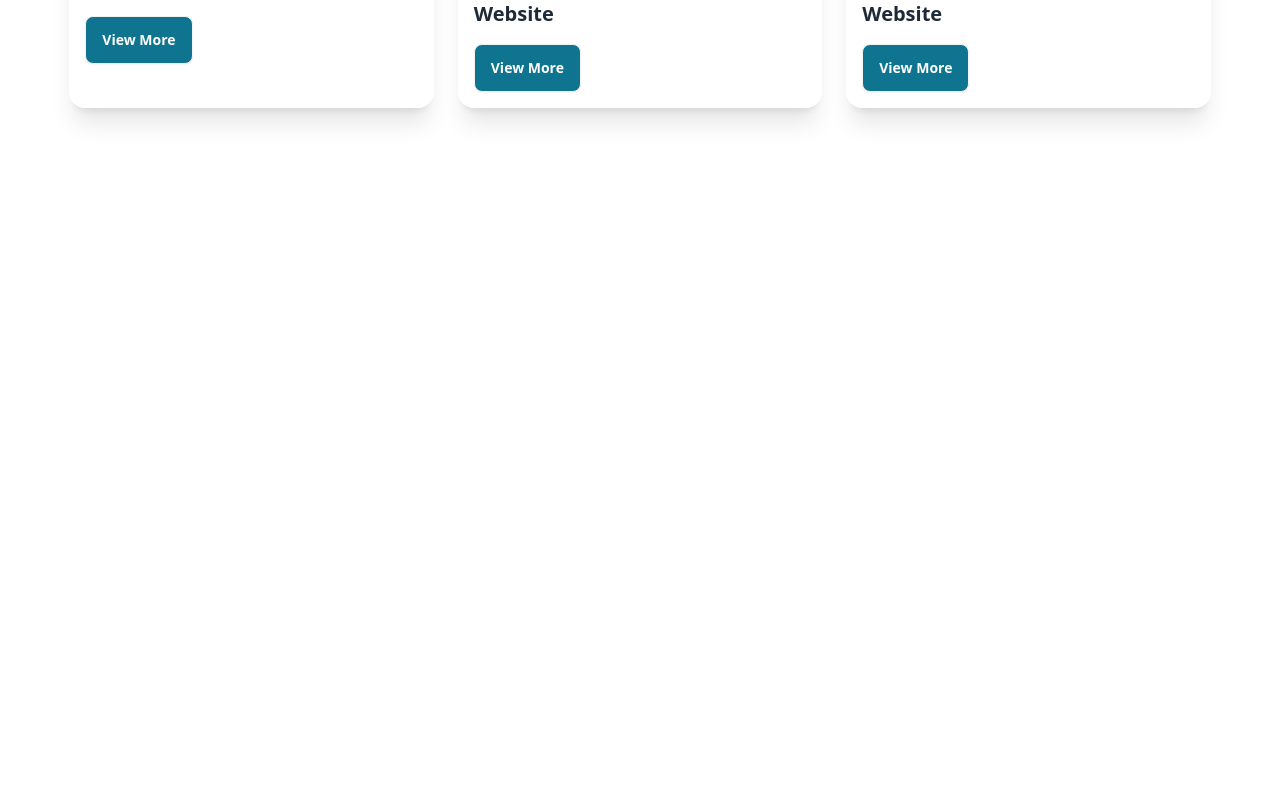
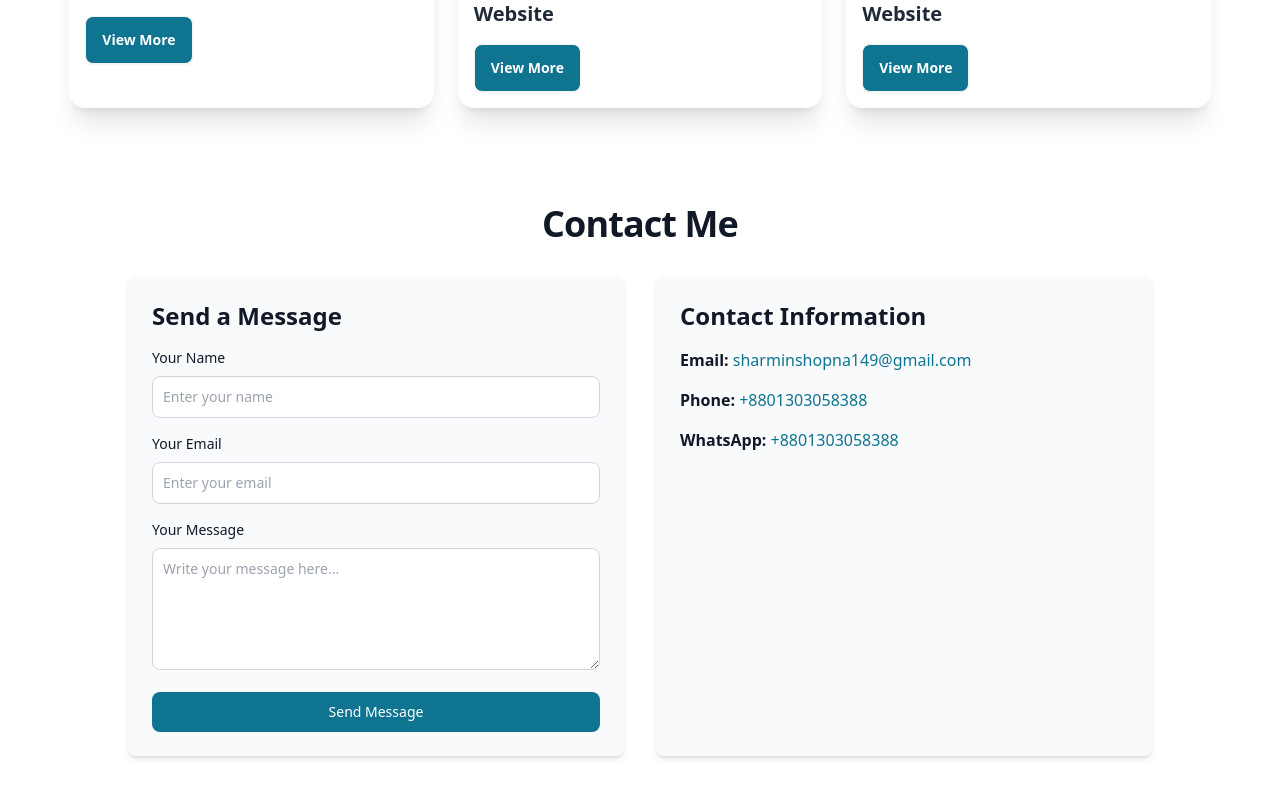
Before and after one commit to SharminShopna/my-developer-portfolio, a React (Vite) app: page / in a window 1280 px wide. Shown: the part 3026-3824 px from the top of the page. Before the commit the page ends 3166 px from the top, so only its background shows below. Built offline with nearby package versions, Linux system fonts and the light colour scheme.

Commit message:
added contact

```diff
--- /dev/null
+++ b/src/components/Contact.jsx
@@ -0,0 +1,81 @@
+
+
+const Contact = () => {
+    return (
+        <>
+            <section id="contact" className="py-8 lg:py-16 mx-auto max-w-screen-lg" data-aos='fade-up' data-aos-delay='400'>
+                <h2 className="mb-8 text-4xl tracking-tight font-extrabold text-center text-gray-900 dark:text-white">
+                    Contact Me
+                </h2>
+                <div className="grid grid-cols-1 md:grid-cols-2 gap-8">
+
+                    <div className="bg-gray-50 p-6 rounded-lg shadow-md dark:bg-gray-800">
+                        <h3 className="text-2xl font-bold mb-4 text-gray-900 dark:text-white">Send a Message</h3>
+                        <form action="#" className="space-y-4">
+                            <div>
+                                <label htmlFor="name" className="block mb-2 text-sm font-medium text-gray-900 dark:text-gray-300">
+                                    Your Name
+                                </label>
+                                <input
+                                    type="text"
+                                    id="name"
+                                    className="w-full p-2.5 text-sm rounded-lg border border-gray-300 focus:ring-cyan-600 focus:border-cyan-600 dark:bg-gray-700 dark:border-gray-600 dark:placeholder-gray-400 dark:text-white"
+                                    placeholder="Enter your name"
+                                    required
+                                />
+                            </div>
+                            <div>
+                                <label htmlFor="email" className="block mb-2 text-sm font-medium text-gray-900 dark:text-gray-300">
+                                    Your Email
+                                </label>
+                                <input
+                                    type="email"
+                                    id="email"
+                                    className="w-full p-2.5 text-sm rounded-lg border border-gray-300 focus:ring-cyan-600 focus:border-cyan-600 dark:bg-gray-700 dark:border-gray-600 dark:placeholder-gray-400 dark:text-white"
+                                    placeholder="Enter your email"
+                                    required
+                                />
+                            </div>
+                            <div>
+                                <label htmlFor="message" className="block mb-2 text-sm font-medium text-gray-900 dark:text-gray-300">
+                                    Your Message
+                                </label>
+                                <textarea
+                                    id="message"
+                                    rows="5"
+                                    className="w-full p-2.5 text-sm rounded-lg border border-gray-300 focus:ring-cyan-600 focus:border-cyan-600 dark:bg-gray-700 dark:border-gray-600 dark:placeholder-gray-400 dark:text-white"
+                                    placeholder="Write your message here..."
+                                    required
+                                ></textarea>
+                            </div>
+                            <button
+                                type="submit"
+                                className="w-full text-white bg-cyan-700 hover:bg-cyan-800 focus:ring-4 focus:outline-none focus:ring-blue-300 font-medium rounded-lg text-sm px-5 py-2.5 text-center dark:bg-cyan-600 dark:hover:bg-cyan-700 dark:focus:ring-cyan-800"
+                            >
+                                Send Message
+                            </button>
+                        </form>
+                    </div>
+
+
+                    <div className="bg-gray-50 p-6 rounded-lg shadow-md dark:bg-gray-800">
+                        <h3 className="text-2xl font-bold mb-4 text-gray-900 dark:text-white">Contact Information</h3>
+                        <ul className="space-y-4 text-gray-900 dark:text-gray-300">
+                            <li>
+                                <strong>Email:</strong> <a href="mailto:example@example.com" className="text-cyan-700 dark:text-white">sharminshopna149@gmail.com</a>
+                            </li>
+                            <li>
+                                <strong>Phone:</strong> <a href="tel:8801303058388" className="text-cyan-700 dark:text-white">+8801303058388</a>
+                            </li>
+                            <li>
+                                <strong>WhatsApp:</strong> <a href="https://wa.me/01303058388" className="text-cyan-700 dark:text-white">+8801303058388</a>
+                            </li>
+                        </ul>
+                    </div>
+                </div>
+            </section>
+        </>
+    );
+};
+
+export default Contact;
--- a/src/components/Hero.jsx
+++ b/src/components/Hero.jsx
@@ -1,5 +1,6 @@
 import { FaFacebook, FaGithub, FaInstagram, FaTwitter } from "react-icons/fa";
- import img from '../assets/IMG_4457.jpg'
+ import img from '../assets/IMG_4457.jpg';
+ import resume from './Sharmin.pdf'
 
 
 
@@ -54,7 +55,7 @@ const Hero = () => {
         </div>
         <div className="mt-6">
           <a
-            // href={resume}
+             href={resume}
             download
             className="bg-cyan-700 hover:bg-cyan-600 text-white px-6 py-3 rounded-lg shadow-md text-lg font-medium"
           >
--- /dev/null
+++ b/src/components/Language.jsx
@@ -0,0 +1,37 @@
+
+
+const Language = () => {
+    const languages = [
+        { code:'En', name:'English', level:'Good'},
+        { code:'Bn', name:'Bangla', level:'Maternal'},
+        { code:'Ja', name:'Japanese', level:'Average'},
+        { code:'Hi', name:'Hindi', level:'Common'},
+    ]
+    return (
+        <>
+           <div data-aos='fade-up' data-aos-delay='400' className="flex flew-wrap md:flex-nowrap items-center justify-center gap-10 md:gap-20 h-[300px] text-cyan-700 mt-11">
+            <div className="grid grid-cols-2 gap-10 md:gap-20">
+                {
+                    languages.map((language, index) =>(
+                        <div key={index} className="achievement flex flex-col items-center">
+                            <div className="circle w-20 h-20 md:w-16 md:h-16 bg-white rounded-full relative flex items-center justify-center text-lg md:text-xl font-bold mb-6 md:mb-8 shadow-lg">
+
+                                <div className="absolute top-[-6px] right-[-6px]bottom-[-6px] md:top-[-8px] md:left-[-8px] md:right-[-8px] md:bottom-[-8px] rounded-full bg-gradient-to-b from-cyan-700 to-sky-700 shadow-[0_0_20px_rgba(255,165,0,0.7)] z-0">
+                                <span className="z-10">{language.code}</span>
+                                </div>
+                                     <span className="text-xl md:text-xl text-white">{language.name}</span>
+                                     <span className="text-cyan-700 text-lg md:text-xl font-bold">{language.level}</span>
+                            </div>
+
+                        </div>
+                    ))
+                }
+
+            </div>
+
+            </div>
+        </>
+    );
+};
+
+export default Language;
--- a/src/pages/Home.jsx
+++ b/src/pages/Home.jsx
@@ -7,6 +7,8 @@ import AboutMe from "../components/AboutMe";
 import Skills from "../components/Skills/Skills";
 import EducationalQualification from "../components/EducationQualification";
 import Projects from "../components/Projects";
+import Contact from "../components/Contact";
+// import Language from "../components/Language";
 
 const Home = () => {
     useEffect(() =>{
@@ -24,6 +26,8 @@ const Home = () => {
         <Skills></Skills>
         <EducationalQualification></EducationalQualification>
         <Projects></Projects>
+        {/* <Language></Language> */}
+        <Contact></Contact>
 
         </div>
 
```
Also changed, not shown: 1 other file (tests, documents, lock files or other folders).
